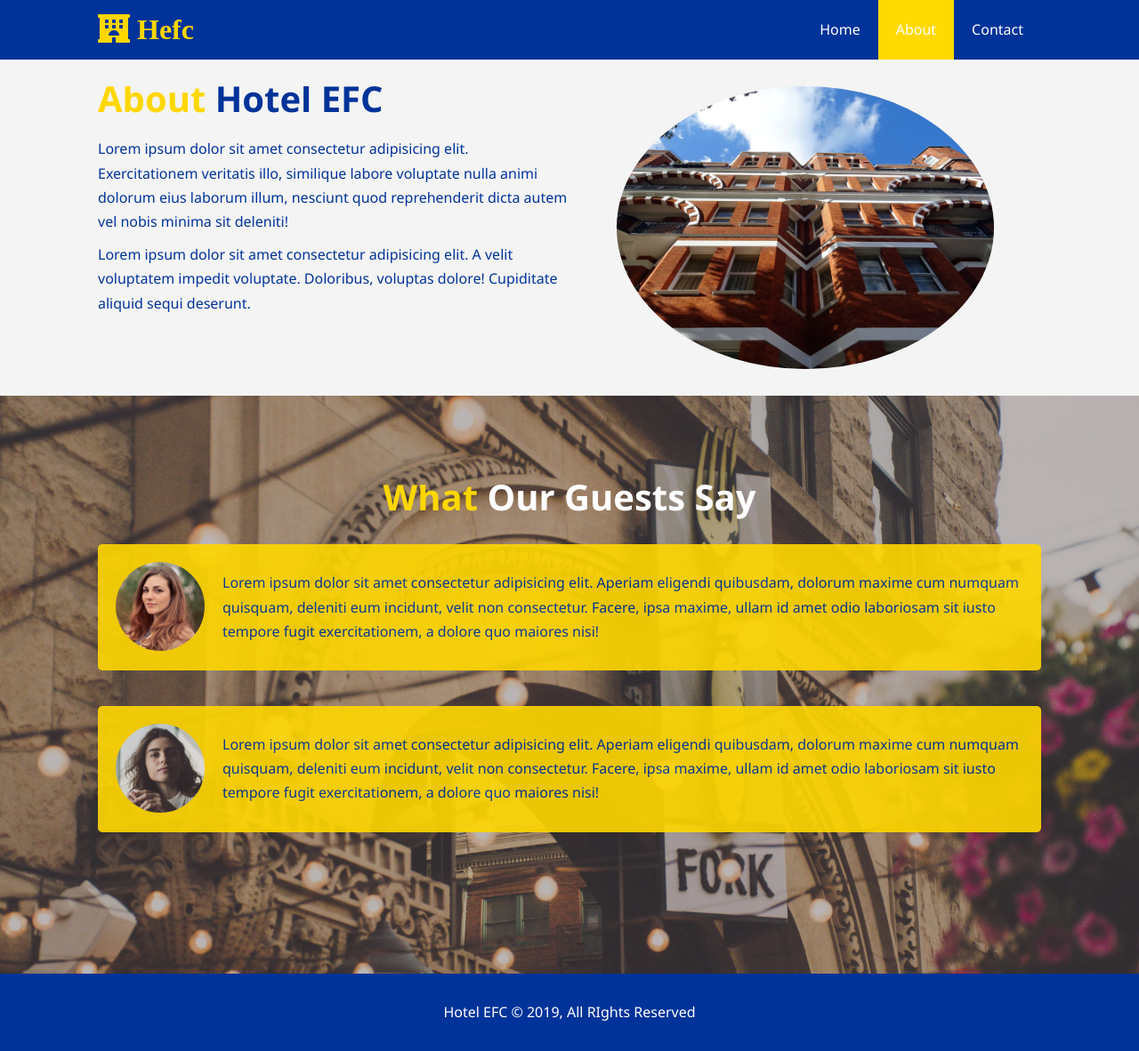
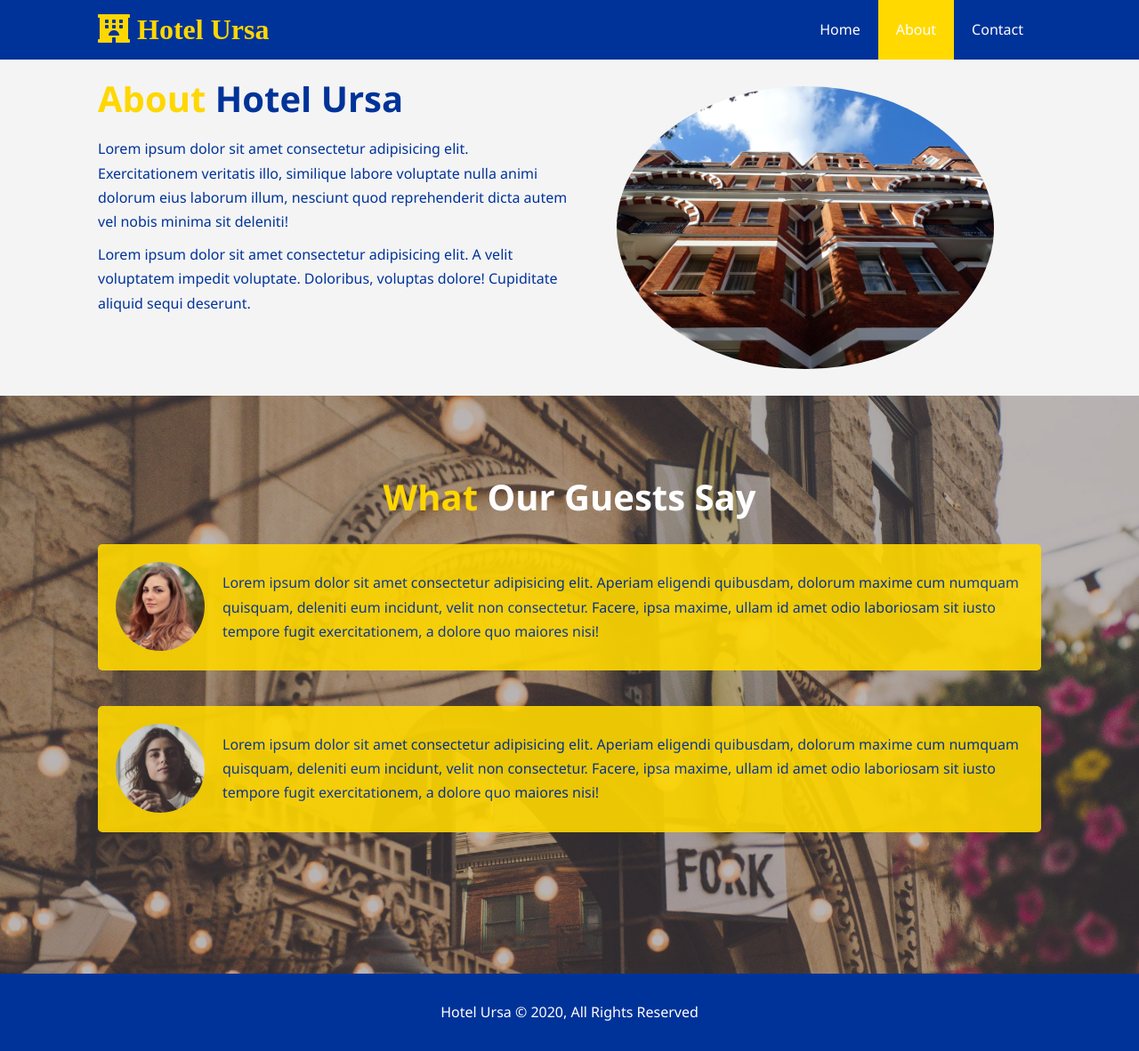
Before and after one commit to mikebrookes/Hotelsite, a plain HTML site: page about.html in a window 1280 px wide. Shown: the whole page at 89% size. Drawn offline with Linux system fonts and the light colour scheme.

Commit message:
changes to name and dates

```diff
--- a/about.html
+++ b/about.html
@@ -10,13 +10,13 @@
   <link rel="shortcut icon" type="image/x-icon" href="favicon.ico">
   <link rel="stylesheet" href="https://use.fontawesome.com/releases/v5.6.1/css/all.css" integrity="sha384-gfdkjb5BdAXd+lj+gudLWI+BXq4IuLW5IT+brZEZsLFm++aCMlF1V92rMkPaX4PP" crossorigin="anonymous">
 
-  <title>Hotel BT | About</title>
+  <title>Hotel Ursa | About</title>
 </head>
 <body>
   <header>
     <nav id="navbar">
       <div class="container">
-        <a href="index.html"><i class="fas fa-hotel fa-2x"> Hefc</i></a>
+        <a href="index.html"><i class="fas fa-hotel fa-2x"> Hotel Ursa</i></a>
         <ul>
           <li><a href="index.html">Home</a></li>
           <li><a class="current" href="about.html">About</a></li>
@@ -29,7 +29,7 @@
   <section id="about-info" class="bg-light py-3">
     <div class="container">
       <div class="info-left">
-        <h1 class="l-heading"><span class="text-primary">About</span> Hotel EFC</h1>
+        <h1 class="l-heading"><span class="text-primary">About</span> Hotel Ursa</h1>
         <p>Lorem ipsum dolor sit amet consectetur adipisicing elit. Exercitationem veritatis illo, similique labore voluptate nulla animi dolorum eius laborum illum, nesciunt quod reprehenderit dicta autem vel nobis minima sit deleniti!</p>
         <p>Lorem ipsum dolor sit amet consectetur adipisicing elit. A velit voluptatem impedit voluptate. Doloribus, voluptas dolore! Cupiditate aliquid sequi deserunt.</p>
       </div>
@@ -59,7 +59,7 @@
   <div class="clr"></div>
 
   <footer id="main-footer">
-    <p>Hotel EFC &copy; 2019, All RIghts Reserved</p>
+    <p>Hotel Ursa &copy; 2020, All Rights Reserved</p>
   </footer>
 </body>
 </html>
```
Also changed, not shown: contact.html (+4 -4 lines), index.html (+3 -3 lines), img/my-logo.png (added).
